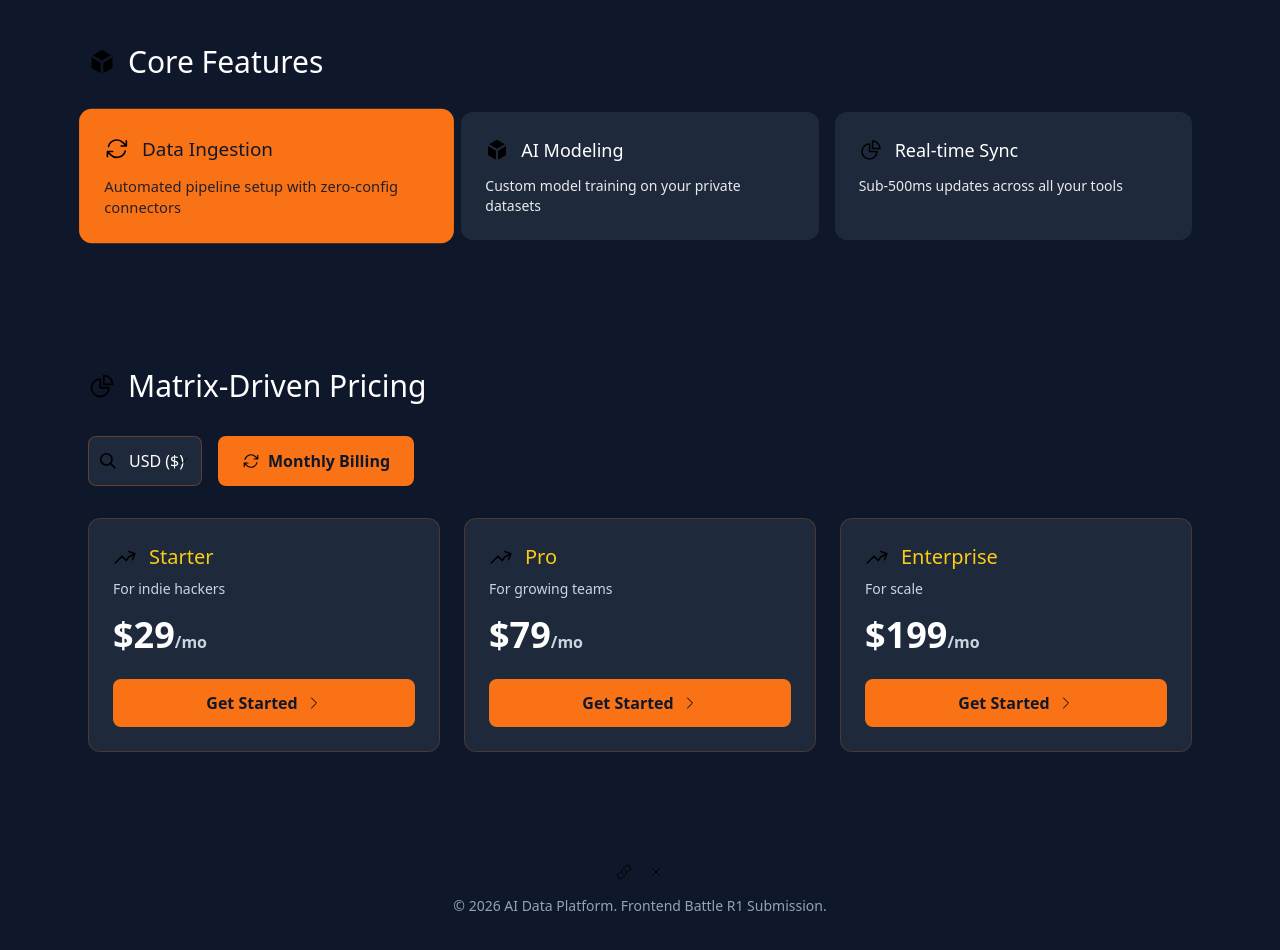
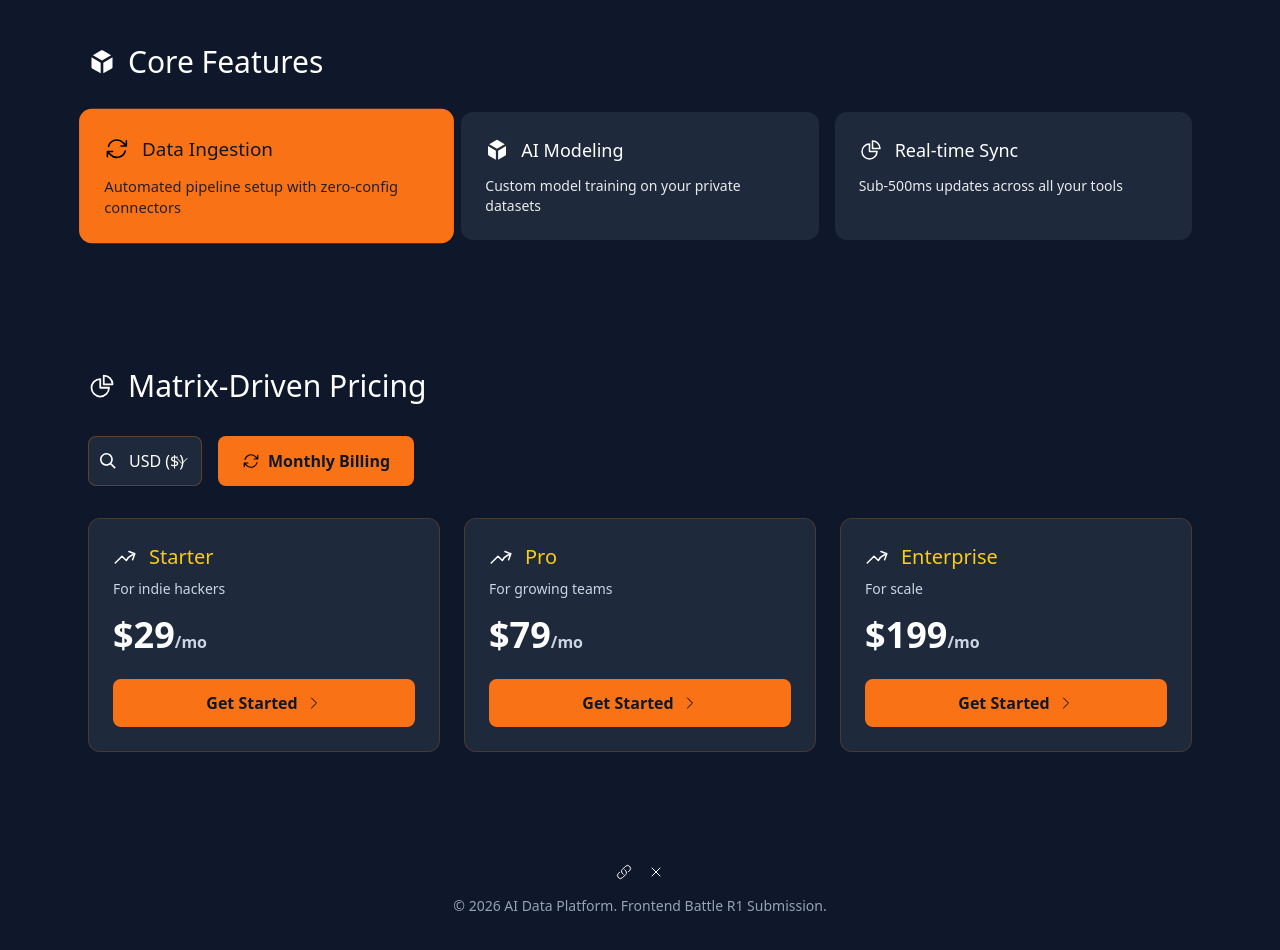
Before and after one commit to kirttii/frontend-battle, a Next.js app: page / in a window 1280 px wide. Shown: the part 380-1330 px from the top of the page. Built offline with nearby package versions, Linux system fonts and the light colour scheme.

Commit message:
Update page.tsx

```diff
--- a/app/page.tsx
+++ b/app/page.tsx
@@ -28,7 +28,7 @@ function PricingCard({ tier, currency, isAnnual }: {
   return (
     <div className="bg-slate-800 p-6 rounded-xl border border-orange-500/20 hover:border-orange-500/50 transition-all duration-300">
       <div className="flex items-center gap-3 mb-2">
-        <Image src="/icons/arrow-trending-up.svg" alt="" width={24} height={24} className="text-yellow-400" />
+        <Image src="/icons/arrow-trending-up.svg" alt="" width={24} height={24} className="invert" />
         <h3 className="text-xl text-yellow-400">{tier.name}</h3>
       </div>
       <p className="text-slate-300 text-sm mt-1">{tier.desc}</p>
@@ -70,9 +70,9 @@ function BentoAccordion() {
               onClick={() => setActiveIndex(i)}
               className="w-full p-4 text-left text-white bg-slate-800 hover:bg-slate-700 transition-colors flex items-center gap-3"
             >
-              <Image src={`/icons/${f.icon}`} alt="" width={20} height={20} />
+              <Image src={`/icons/${f.icon}`} alt="" width={20} height={20} className="invert" />
               {f.title}
-              <Image src="/icons/chevron-down.svg" alt="" width={16} height={16} className="ml-auto" />
+              <Image src="/icons/chevron-down.svg" alt="" width={16} height={16} className="ml-auto invert" />
             </button>
             {activeIndex === i && (
               <div className="p-4 pt-2 text-slate-300 bg-slate-900/50 text-sm">{f.desc}</div>
@@ -91,12 +91,12 @@ function BentoAccordion() {
           onMouseEnter={() => setActiveIndex(i)}
           className={`p-6 rounded-xl transition-all duration-300 cursor-pointer ${
             activeIndex === i
-        ? 'bg-orange-500 text-slate-900 scale-105'
+       ? 'bg-orange-500 text-slate-900 scale-105'
               : 'bg-slate-800 text-white hover:bg-slate-700'
           }`}
         >
           <div className="flex items-center gap-3 mb-3">
-            <Image src={`/icons/${f.icon}`} alt="" width={24} height={24} />
+            <Image src={`/icons/${f.icon}`} alt="" width={24} height={24} className={activeIndex === i? '' : 'invert'} />
             <h3 className="text-lg">{f.title}</h3>
           </div>
           <p className="text-sm mt-2 opacity-90">{f.desc}</p>
@@ -114,7 +114,7 @@ export default function Home() {
     <main className="min-h-screen bg-slate-900">
       <header className="max-w-6xl mx-auto px-6 pt-20 pb-16">
         <div className="flex items-center gap-4 mb-6">
-          <Image src="/icons/cog-8-tooth.svg" alt="Logo" width={40} height={40} className="text-orange-500" />
+          <Image src="/icons/cog-8-tooth.svg" alt="Logo" width={40} height={40} className="invert" />
           <span className="text-2xl font-bold text-white">AI Data Platform</span>
         </div>
         <h1 className="text-5xl md:text-7xl text-white leading-tight">
@@ -127,7 +127,7 @@ export default function Home() {
 
       <section className="max-w-6xl mx-auto px-6 py-16">
         <h2 className="text-3xl text-white mb-8 flex items-center gap-3">
-          <Image src="/icons/cube-16-solid.svg" alt="" width={28} height={28} />
+          <Image src="/icons/cube-16-solid.svg" alt="" width={28} height={28} className="invert" />
           Core Features
         </h2>
         <BentoAccordion />
@@ -135,13 +135,13 @@ export default function Home() {
 
       <section className="max-w-6xl mx-auto px-6 py-16">
         <h2 className="text-3xl text-white mb-8 flex items-center gap-3">
-          <Image src="/icons/chart-pie.svg" alt="" width={28} height={28} />
+          <Image src="/icons/chart-pie.svg" alt="" width={28} height={28} className="invert" />
           Matrix-Driven Pricing
         </h2>
 
         <div className="flex flex-wrap gap-4 mb-8">
           <div className="relative flex items-center">
-            <Image src="/icons/search.svg" alt="" width={16} height={16} className="absolute left-3 pointer-events-none" />
+            <Image src="/icons/search.svg" alt="" width={16} height={16} className="absolute left-3 pointer-events-none invert" />
             <select
               value={currency}
               onChange={(e) => setCurrency(e.target.value as Currency)}
@@ -151,7 +151,7 @@ export default function Home() {
               <option value="INR">INR (₹)</option>
               <option value="EUR">EUR (€)</option>
             </select>
-            <Image src="/icons/chevron-down.svg" alt="" width={16} height={16} className="absolute right-3 pointer-events-none" />
+            <Image src="/icons/chevron-down.svg" alt="" width={16} height={16} className="absolute right-3 pointer-events-none invert" />
           </div>
 
           <button
@@ -172,8 +172,8 @@ export default function Home() {
 
       <footer className="max-w-6xl mx-auto px-6 py-12 text-center text-slate-400 text-sm">
         <div className="flex items-center justify-center gap-4 mb-4">
-          <Image src="/icons/link.svg" alt="" width={16} height={16} />
-          <Image src="/icons/x-mark.svg" alt="" width={16} height={16} />
+          <Image src="/icons/link.svg" alt="" width={16} height={16} className="invert" />
+          <Image src="/icons/x-mark.svg" alt="" width={16} height={16} className="invert" />
         </div>
         <p>© 2026 AI Data Platform. Frontend Battle R1 Submission.</p>
       </footer>
```
